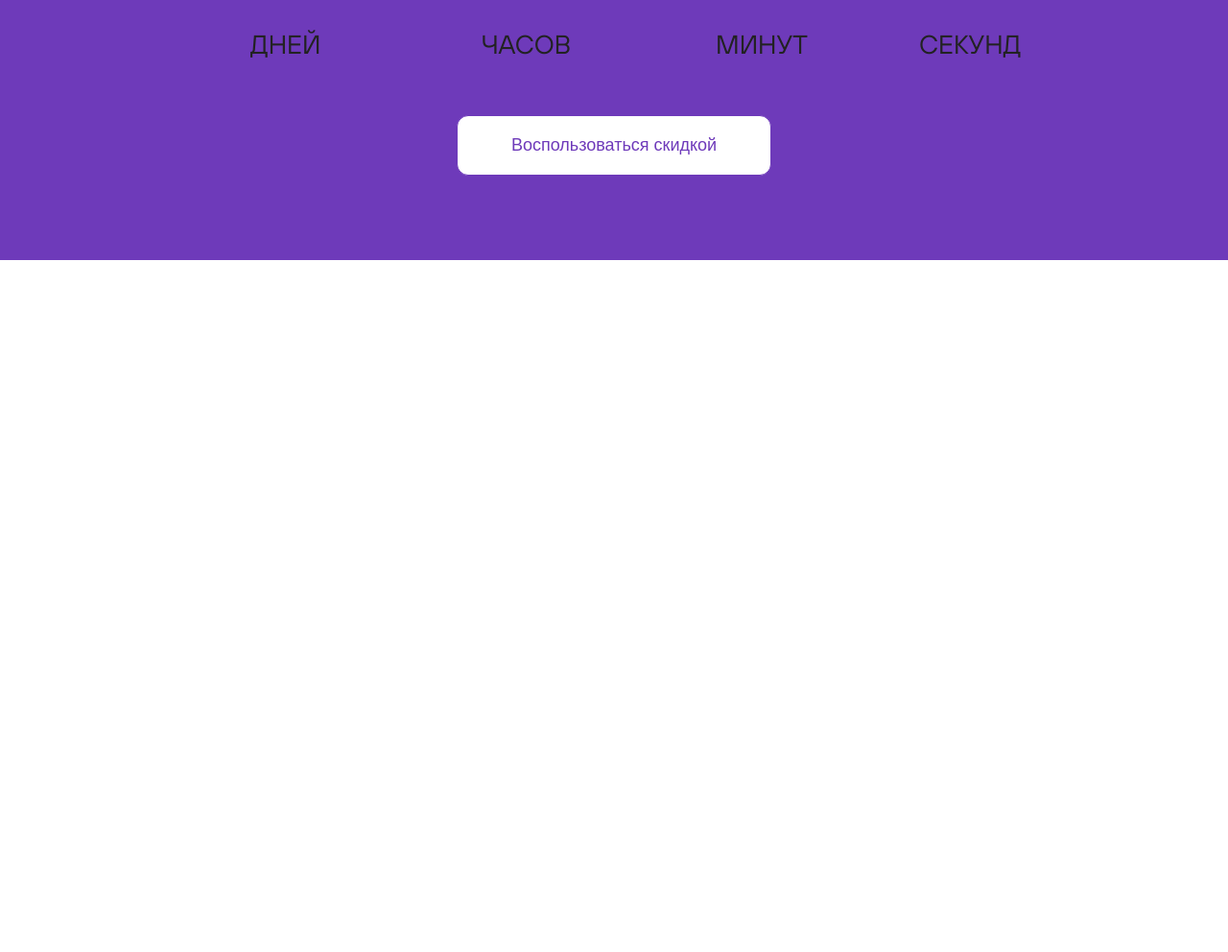
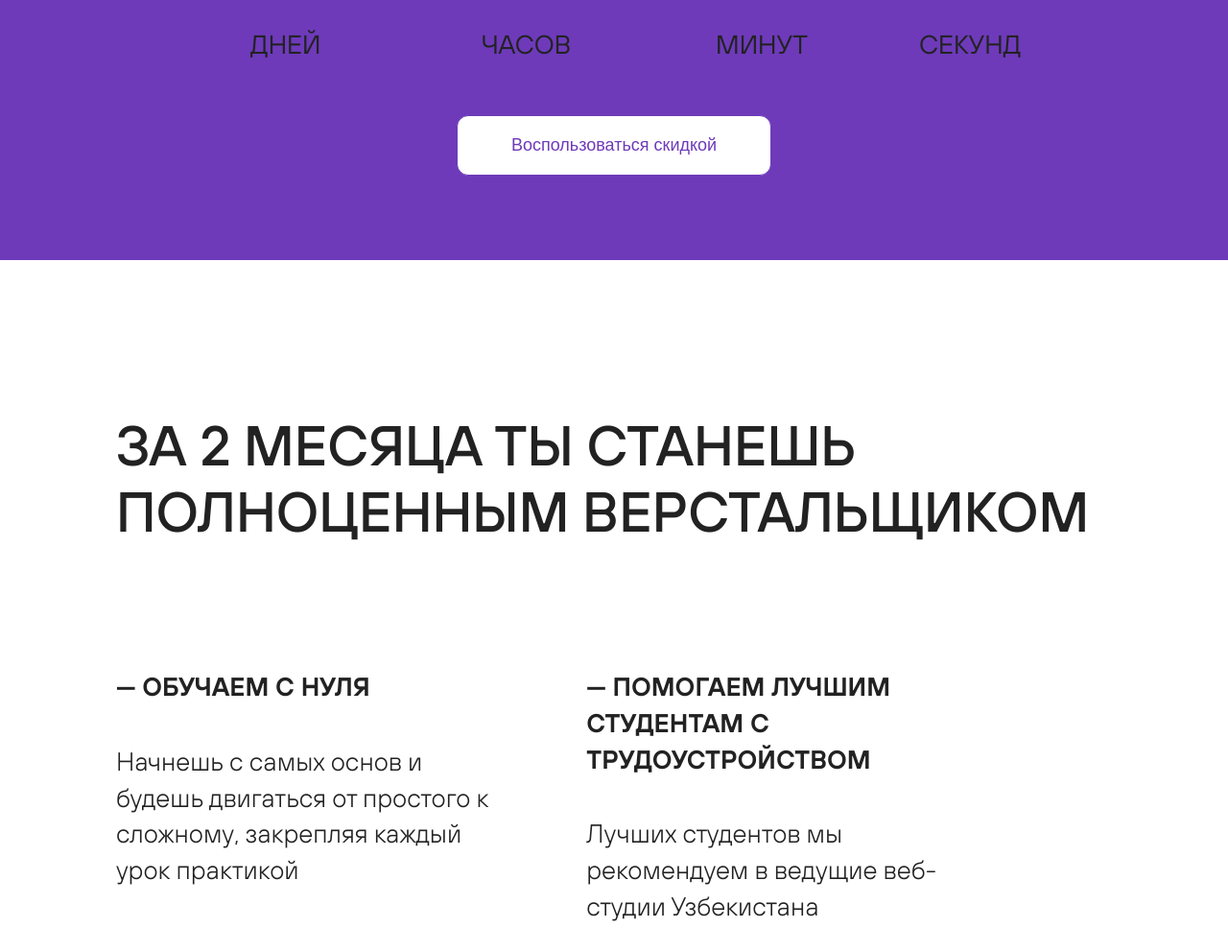
Before and after one commit to kattrine99/firstlending, a plain HTML site: page index.html in a window 1280 px wide. Shown: the part 2873-3865 px from the top of the page at 96% size. Before the commit the page ends 3144 px from the top, so only its background shows below. Drawn offline with Linux system fonts and the light colour scheme; a web font is replaced by a local one.

Commit message:
added the fifth page of website

```diff
--- a/CSS/style.css
+++ b/CSS/style.css
@@ -96,14 +96,16 @@ button{
     width: 210px;
     height: 210px;
 }
-.type{
+.type, .Wedo{
     font-size: 27px;
     font-weight:600;
     line-height: 140%;
+    text-transform: uppercase;
 }
-.explanation{
+.explanation, .def{
 font-size: 27px;
 line-height: 140%;
+
 }
 
 .saleContainer{
@@ -138,3 +140,22 @@ line-height: 140%;
     text-align: center;
     margin-bottom: calc(4vw + 6.1px);
 }
+.Devfor2months{
+    margin: calc(11vw + 18.6px) 0;
+}
+.Devfor2monthsHead{
+    width: calc(76.7vw + 40.4px);
+    font-size: calc(2.7vw + 24px);
+    font-weight: 500;
+    line-height: 117.8%;
+    text-transform: uppercase;
+}
+.textInfo{
+    display: flex;
+    flex-wrap: wrap;
+    gap: 120px 90px;
+    margin: calc(7.7vw + -9px) 0;
+}
+.textCard{
+    width: calc(8vw + 298px);
+}
--- a/index.html
+++ b/index.html
@@ -77,6 +77,28 @@
             <button class="UseYourSale white">Воспользоваться скидкой</button>
         </div>
     </section>
+    <section class="Devfor2months">
+        <h2 class="Devfor2monthsHead">За 2 месяца ты станешь полноценным верстальщиком</h2>
+        <div class="textInfo">
+            <div class="textCard">
+                <p class="Wedo">—  ОБУЧАЕМ С НУЛЯ</p>
+                <p class="def">Начнешь с самых основ и будешь двигаться от простого к сложному, закрепляя каждый урок практикой</p>
+            </div>
+            <div class="textCard">
+                <p class="Wedo">—  Помогаем лучшим студентам с трудоустройством</p>
+                <p class="def">Лучших студентов мы рекомендуем в ведущие веб-студии Узбекистана</p>
+            </div>
+            <div class="textCard">
+                <p class="Wedo">—  70% практики</p>
+                <p class="def">Большая часть курса проходит в режиме live-коддинга, что позволяет сразу применить знания на практике и сформировать портфолио</p>
+            </div>
+            <div class="textCard">
+                <p class="Wedo">—  Доводим до результата</p>
+                <p class="def">В рамках курса за твоими успехами будут следить тьюторы, которые ответят на любые возникающие вопросы и помогут усвоить материал</p>
+            </div>
+        </div>
+
+    </section>
     <script src="./Js/script.js"></script>
 </body>
 </html>
```
